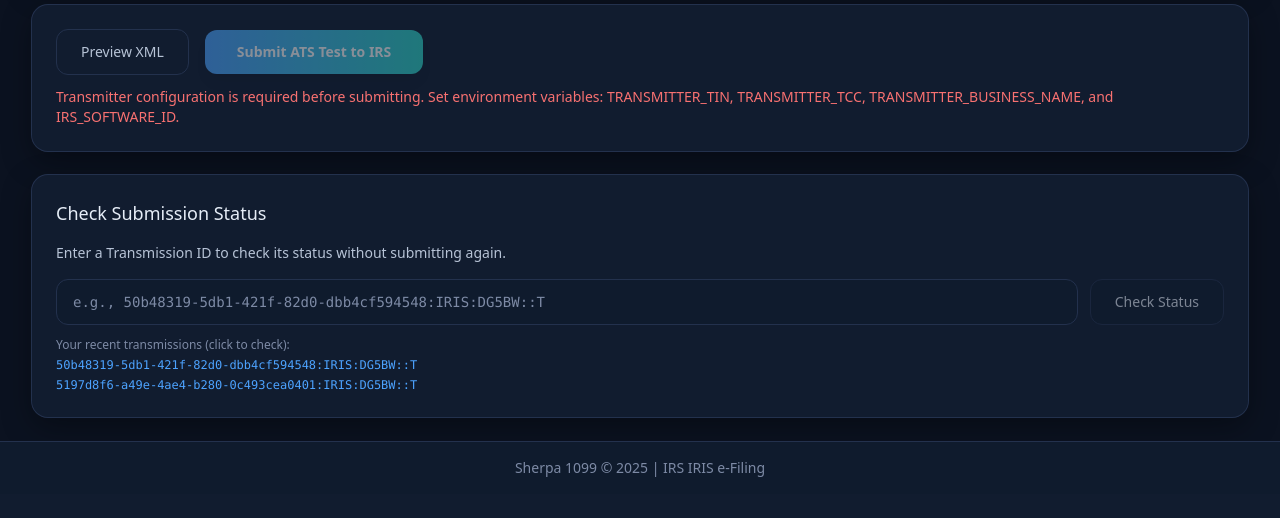
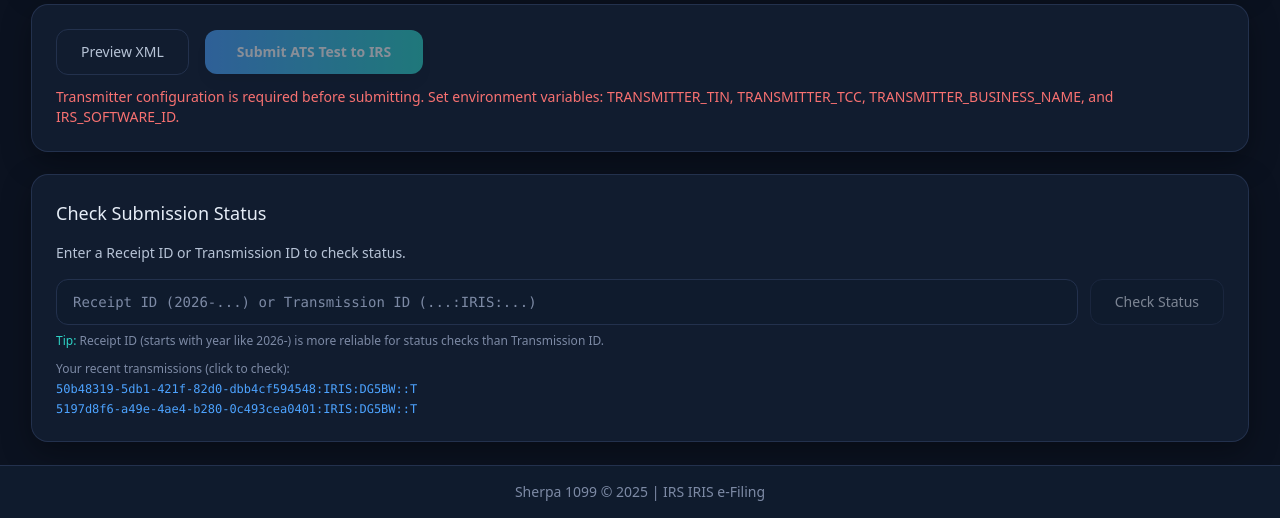
Before and after one commit to klill6506/sherpa-1099, a Python web app: template templates/ats_test.html in a window 1280 px wide. Shown: the part 894-1412 px from the top of the page. Before the commit the page ends 1371 px from the top, so only its background shows below. Run offline with Jinja, Linux system fonts and the light colour scheme; the template is opened without the code that fills it, so the values that code supplies are empty; some libraries are stand-ins or nearby versions.

Commit message:
Smart status check: auto-detect Receipt ID vs Transmission ID
- Auto-detect input type based on format:
  - Starts with year (20XX-): treat as Receipt ID
  - Contains :IRIS:: treat as Transmission ID
  - Otherwise: show validation error with format hints
- Update placeholder and add tip about Receipt ID reliability
- Receipt ID (IRS-assigned) is more reliable for status queries

Co-Authored-By: Claude Opus 4.5 <noreply@anthropic.com>

```diff
--- a/templates/ats_test.html
+++ b/templates/ats_test.html
@@ -254,12 +254,12 @@
     <!-- Standalone Status Checker -->
     <div class="rounded-2xl bg-sherpa-card ring-1 ring-sherpa-border shadow-sherpa p-6">
         <h2 class="text-lg font-medium text-sherpa-text mb-4">Check Submission Status</h2>
-        <p class="text-sm text-sherpa-muted mb-4">Enter a Transmission ID to check its status without submitting again.</p>
+        <p class="text-sm text-sherpa-muted mb-4">Enter a Receipt ID or Transmission ID to check status.</p>
 
         <div class="flex flex-col sm:flex-row gap-3">
             <input type="text"
                    x-model="manualTransmissionId"
-                   placeholder="e.g., 50b48319-5db1-421f-82d0-dbb4cf594548:IRIS:DG5BW::T"
+                   placeholder="Receipt ID (2026-...) or Transmission ID (...:IRIS:...)"
                    class="flex-1 px-4 py-3 rounded-xl bg-sherpa-panel border border-sherpa-border text-sherpa-text text-sm font-mono placeholder:text-sherpa-subtle focus:ring-2 focus:ring-sherpa-blue focus:border-transparent">
             <button @click="checkManualStatus()"
                     :disabled="!manualTransmissionId || checkingManualStatus"
@@ -267,6 +267,10 @@
                 <span x-show="!checkingManualStatus">Check Status</span>
                 <span x-show="checkingManualStatus">Checking...</span>
             </button>
+        </div>
+
+        <div class="mt-2 text-xs text-sherpa-subtle">
+            <span class="text-sherpa-teal font-medium">Tip:</span> Receipt ID (starts with year like 2026-) is more reliable for status checks than Transmission ID.
         </div>
 
         <!-- Your previous transmission IDs -->
@@ -456,7 +460,27 @@ function atsTestForm() {
         },
 
         async checkManualStatus() {
-            if (!this.manualTransmissionId) return;
+            const input = this.manualTransmissionId.trim();
+            if (!input) return;
+
+            // Smart detection: Receipt ID vs UTID
+            // Receipt ID format: YYYY-NNNNNNNNNNN-XXXXXXXXX (starts with year)
+            // UTID format: UUID:IRIS:TCC::T/P/A (contains :IRIS:)
+            let payload = {};
+            if (/^20\d{2}-/.test(input)) {
+                // Looks like a Receipt ID (starts with year like 2025- or 2026-)
+                payload = { receipt_id: input };
+            } else if (input.includes(':IRIS:')) {
+                // Looks like a UTID
+                payload = { transmission_id: input };
+            } else {
+                // Unknown format - show validation error
+                this.manualStatusResult = {
+                    status: 'error',
+                    message: 'Invalid ID format. Enter either a Receipt ID (starts with year, e.g., 2026-12345678901-abc123def) or a Transmission ID (contains :IRIS:, e.g., uuid:IRIS:TCC::T)'
+                };
+                return;
+            }
 
             this.checkingManualStatus = true;
             this.manualStatusResult = null;
@@ -464,9 +488,7 @@ function atsTestForm() {
                 const response = await fetch('/api/efile/check-status', {
                     method: 'POST',
                     headers: { 'Content-Type': 'application/json' },
-                    body: JSON.stringify({
-                        transmission_id: this.manualTransmissionId.trim()
-                    })
+                    body: JSON.stringify(payload)
                 });
                 this.manualStatusResult = await response.json();
             } catch (error) {
```
